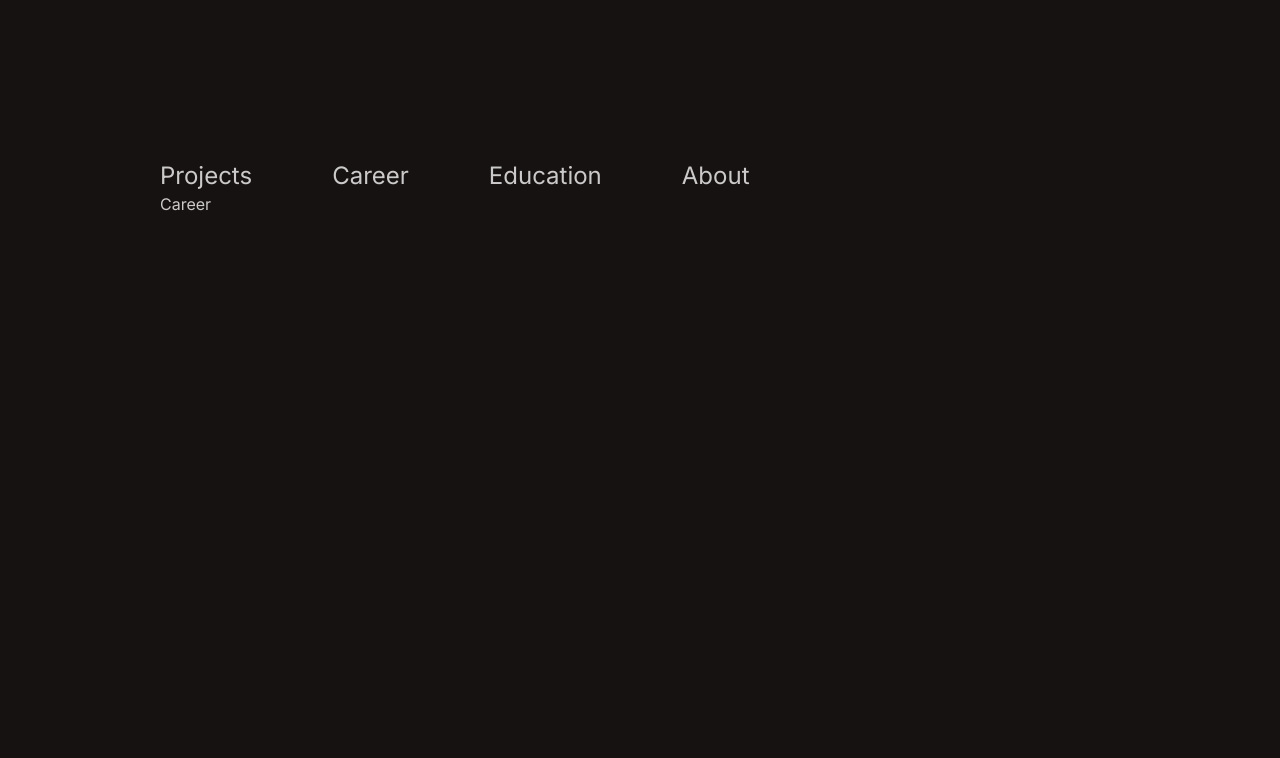
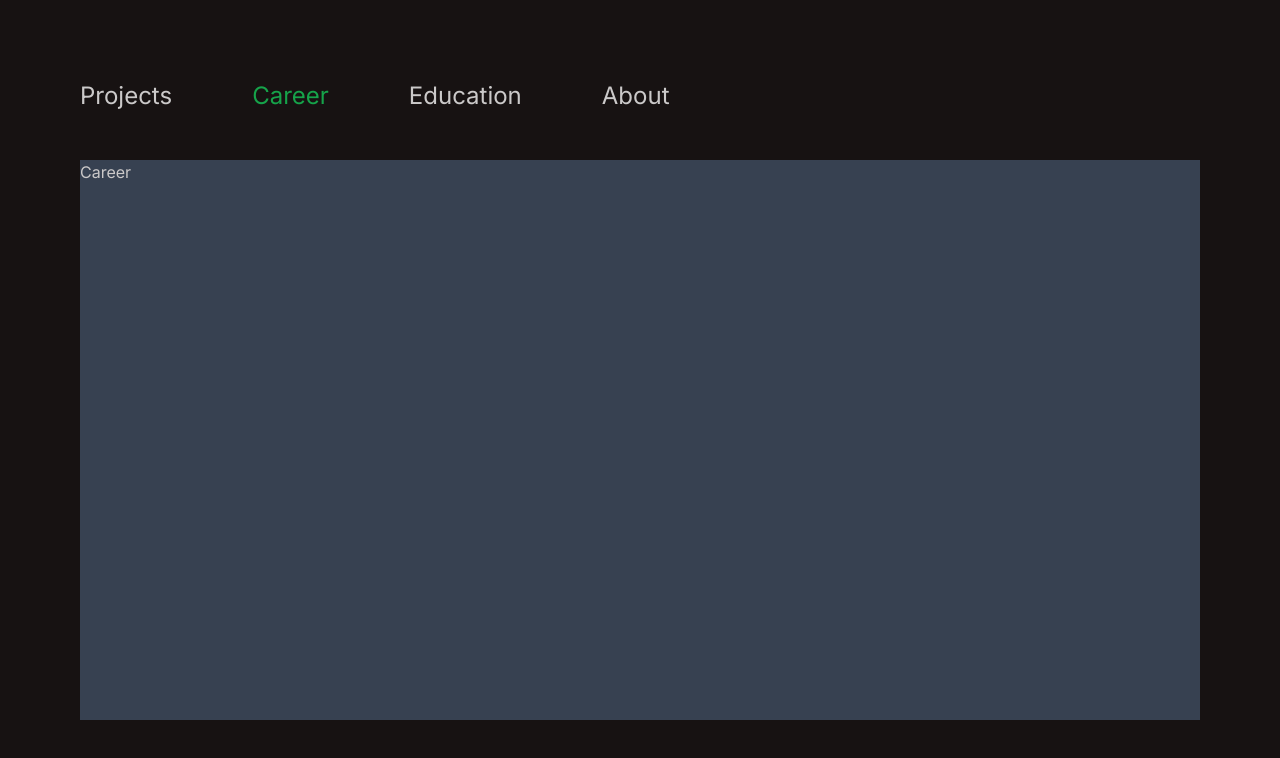
Before and after one commit to advanced-bencoding/portfolio, a Next.js app in the folder ui/: page /career in a window 1280 px wide. Shown: the top 758 px of the page. Built offline with nearby package versions, Linux system fonts and the light colour scheme.

Commit message:
content panel and ifferent nav component

```diff
--- /dev/null
+++ b/ui/app/components/ContentDisplayPanel.tsx
@@ -0,0 +1,13 @@
+import React from 'react'
+
+const ContentDisplayPanel = ({
+    children,
+  }: Readonly<{
+    children: React.ReactNode;
+  }>) => {
+  return (
+    <div className="flex-grow bg-gray-700">{children}</div>
+  )
+}
+
+export default ContentDisplayPanel
--- /dev/null
+++ b/ui/app/components/Navbar.tsx
@@ -0,0 +1,40 @@
+'use client';
+import React from 'react'
+import { NavButtons } from '../constants'
+import Link from 'next/link'
+import clsx from 'clsx'
+import { usePathname } from 'next/navigation';
+const links = [
+    {
+      href: "/projects",
+      displayName: NavButtons.PROJECTS
+    },
+    {
+      href: "/career",
+      displayName: NavButtons.CAREER
+    },
+    {
+      href: "/education",
+      displayName: NavButtons.EDUCATION
+    },
+    {
+      href: "/about",
+      displayName: NavButtons.ABOUT
+    },
+  ]
+
+const Navbar = () => {
+    const currentPath = usePathname();
+  return (
+    <div className="flex h-20">
+            {links.map((link) => <Link
+                                    key={link.displayName}
+                                    href={link.href}
+                                    className={clsx("mr-20 text-2xl hover:text-green-600", currentPath === link.href && "text-green-600")}>
+                                      {link.displayName}
+                                  </Link>)}
+          </div>
+  )
+}
+
+export default Navbar
--- a/ui/app/globals.css
+++ b/ui/app/globals.css
@@ -7,5 +7,5 @@
 }
 
 body {
-  padding: 10rem;
+  padding: 5rem;
 }
--- a/ui/app/layout.tsx
+++ b/ui/app/layout.tsx
@@ -1,9 +1,8 @@
 import type { Metadata } from "next";
 import { Inter } from "next/font/google";
 import "./globals.css";
-import Link from "next/link";
-import { constants } from "buffer";
-import { NavButtons } from "./constants";
+import ContentDisplayPanel from "./components/ContentDisplayPanel";
+import Navbar from "./components/Navbar";
 
 const inter = Inter({ subsets: ["latin"] });
 
@@ -12,6 +11,8 @@ export const metadata: Metadata = {
   description: "Generated by create next app",
 };
 
+
+
 export default function RootLayout({
   children,
 }: Readonly<{
@@ -19,16 +20,9 @@ export default function RootLayout({
 }>) {
   return (
     <html lang="en" data-theme="forest">
-      <body className={inter.className} style={{ height: "100vh" }}>
-          <div className="flex">
-            <Link href="/projects" className="mr-20 text-2xl">{NavButtons.PROJECTS}</Link>
-            <Link href="/career"  className="mr-20 text-2xl">{NavButtons.CAREER}</Link>
-            <Link href="/education"  className="mr-20 text-2xl">{NavButtons.EDUCATION}</Link>
-            <Link href="/about"  className="mr-20 text-2xl">{NavButtons.ABOUT}</Link>
-          </div>
-          <div className="flex-col">
-            {children}
-          </div>
+      <body className={inter.className} style={{ height: "100vh", display: "flex", flexDirection: "column" }}>
+          <Navbar />
+          <ContentDisplayPanel>{children}</ContentDisplayPanel>
       </body>
     </html>
   );
--- a/ui/package.json
+++ b/ui/package.json
@@ -9,6 +9,7 @@
     "lint": "next lint"
   },
   "dependencies": {
+    "clsx": "^2.1.1",
     "next": "14.2.4",
     "react": "^18",
     "react-dom": "^18"
```
Also changed, not shown: 1 other file (tests, documents, lock files or other folders).
